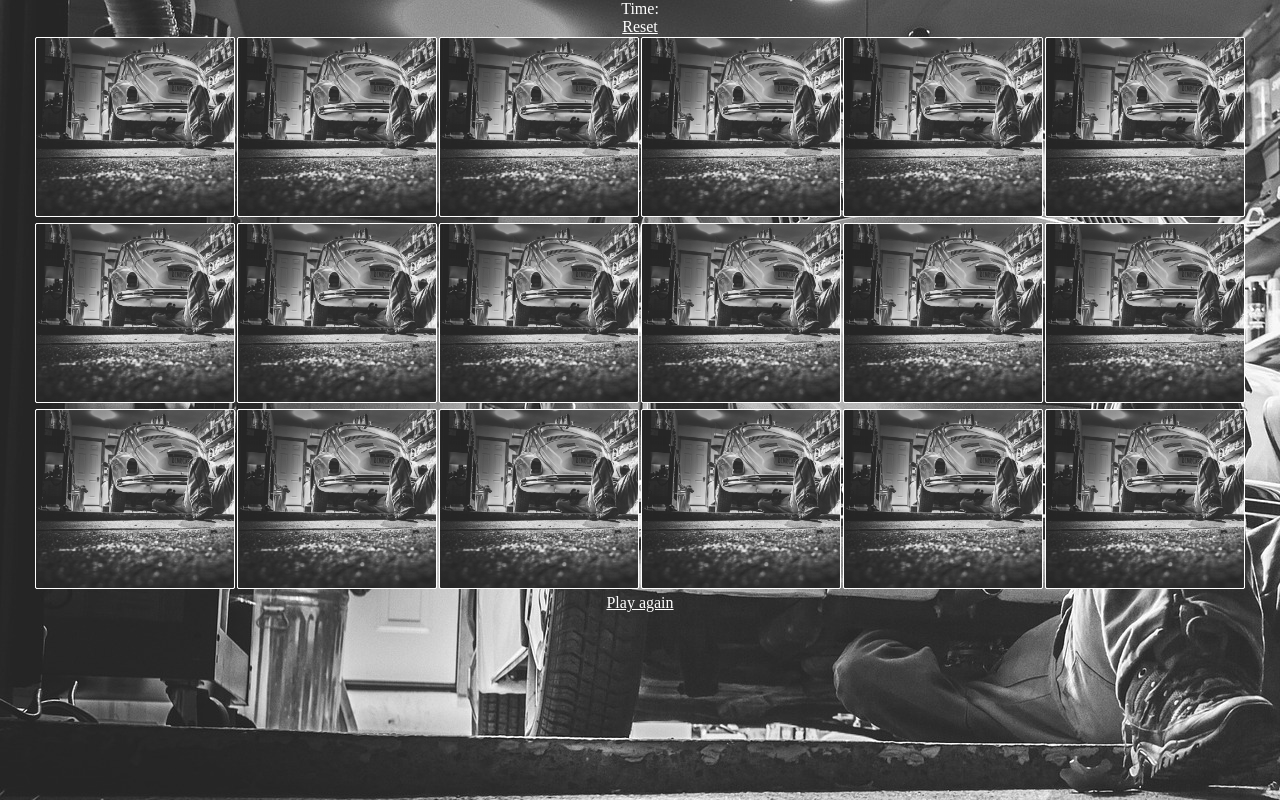
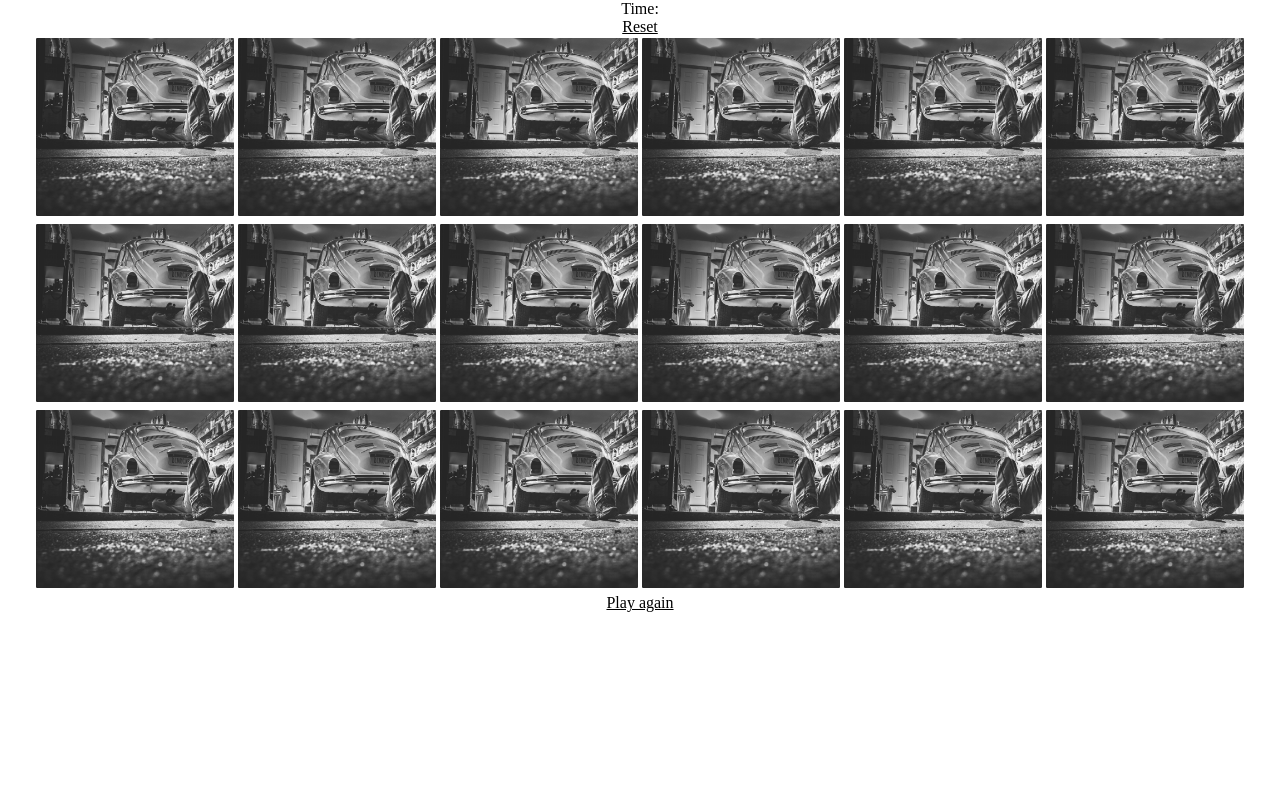
Before and after one commit to borkson/Cars---Simple-Memory-Game, a website: page index.html in a window 1280 px wide. Drawn offline with nearby package versions, Linux system fonts and the light colour scheme.

Commit message:
change body background

```diff
--- a/scss/style.scss
+++ b/scss/style.scss
@@ -9,7 +9,7 @@
 
 body {
     text-align: center;
-    background-image: url("../images/car_bg.jpg");
+    background-color: #fff;
 }
 @media (max-width:400px) {
     a,
@@ -20,13 +20,13 @@ body {
 @media (min-width:400px) and (max-width:800px) {
     a,
     body {
-        color: black;
+        color: darkgreen;
     }
 }
 @media (min-width:800px) {
     a,
     body {
-        color: #fff;
+        color: black;
     }
 }
 
```
Also changed, not shown: css/style.css.
